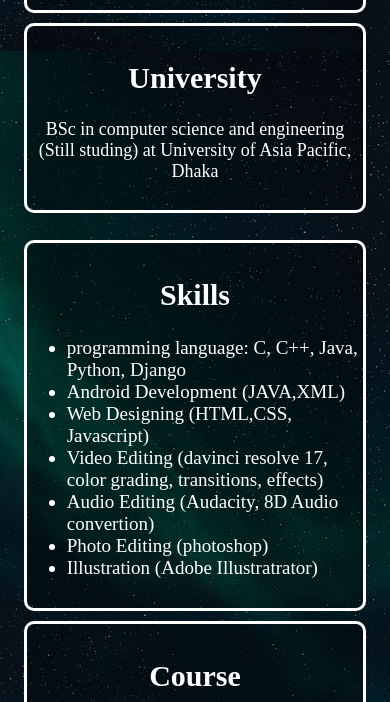
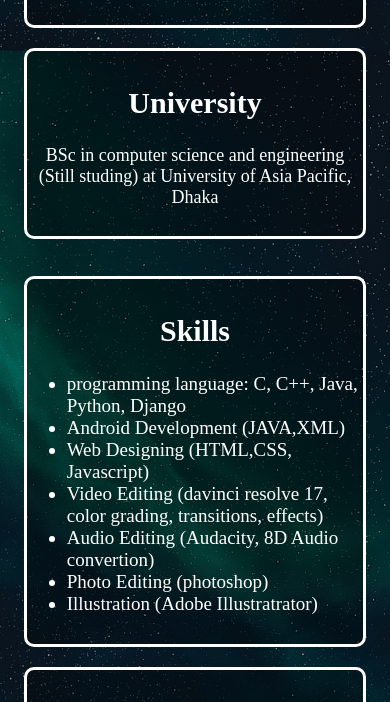
Before and after one commit to waliulhasaniram/Portfolio-Website-, a plain HTML site: page index.html in a window 390 px wide. Shown: the part 793-1495 px from the top of the page. Drawn offline with Linux system fonts and the light colour scheme.

Commit message:
Add files via upload

```diff
--- a/Waliul hasan.css
+++ b/Waliul hasan.css
@@ -2,7 +2,7 @@ html{
     height: 100%;
 }
 body{
-    background-image:linear-gradient(rgba(0,0,0,0.5), rgba(0,0,0,0.5)), url(background.jpg);
+    background-image:linear-gradient(rgba(0,0,0,0.4), rgba(0,0,0,0.4)), url(background.jpg);
     background-size: cover;
     background-repeat: no-repeat;
     background-position:center;
@@ -97,13 +97,15 @@ a:hover{
 @media(max-width: 540px){
  .card_box{
    width: 90%;
-   margin: 5px;
+   margin: 10px;
+   border: 3px solid #fff;
  }
  .card_box2{
    width: 90%;
-   margin: 5px;
+   margin: 10px;
+   border: 3px solid #fff;
  }
  h1{
-     font-size: 45px;
+     font-size: 40px;
  }
 }
```
